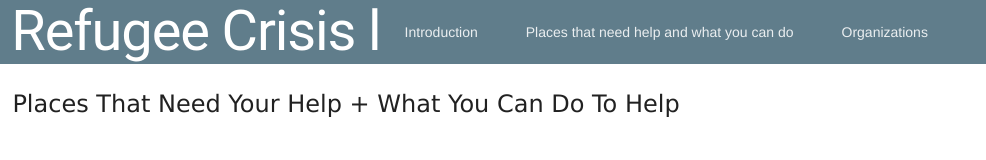
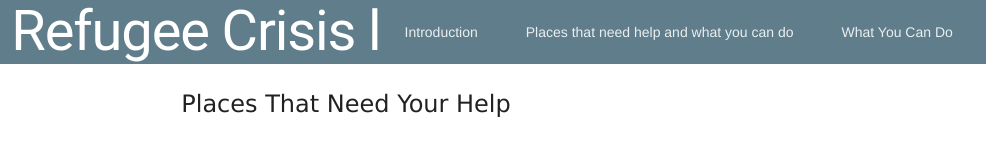
Before and after one commit to ICS20-Programming-StellaS/Assign-01-HTML-CSS-JS, a plain HTML site: page more.html in a window 1280 px wide. Shown: the full height of the page, 294-1280 px from the left. Drawn offline with nearby package versions, Linux system fonts and the light colour scheme.

Commit message:
added and edited

```diff
--- a/more.html
+++ b/more.html
@@ -39,7 +39,7 @@
         <nav class="mdl-navigation">
         <a class="mdl-navigation__link" <a href="index.html">Introduction</a>
         <a class="mdl-navigation__link" <a href="more.html">Places that need help and what you can do</a>
-        <a class="mdl-navigation__link" <a href="last.html">Organizations</a>
+        <a class="mdl-navigation__link" <a href="last.html">What You Can Do</a>
 </nav>
     </div>
   </header>
@@ -47,6 +47,6 @@
     <div class="page-content"><!-- Your content goes here --></div>
   </main>
 </div>
-    <center><h4 style="font-family:verdana;">Places That Need Your Help + What You Can Do To Help</h4></center>
+    <center><h4 style="font-family:verdana;">Places That Need Your Help</h4></center>
 </body>
 </html>
```
Also changed, not shown: index.html (+1 -1 lines), last.html (+2 -2 lines).
